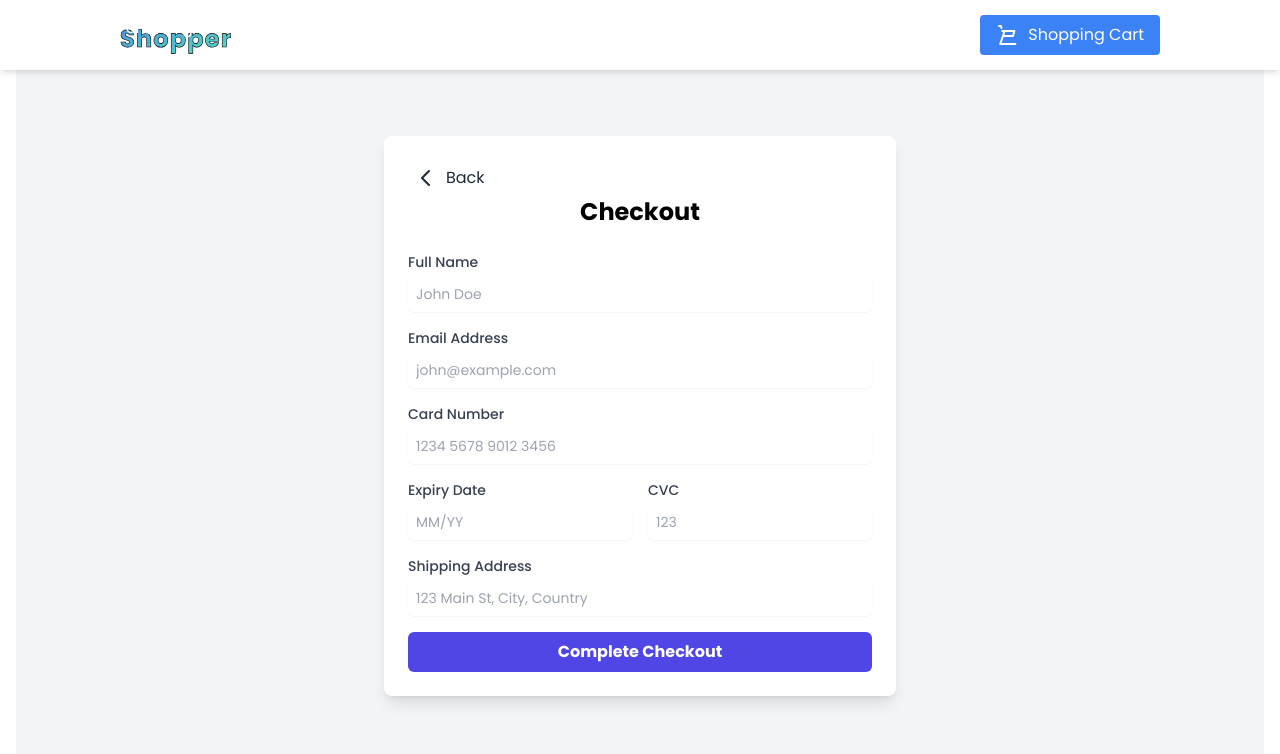
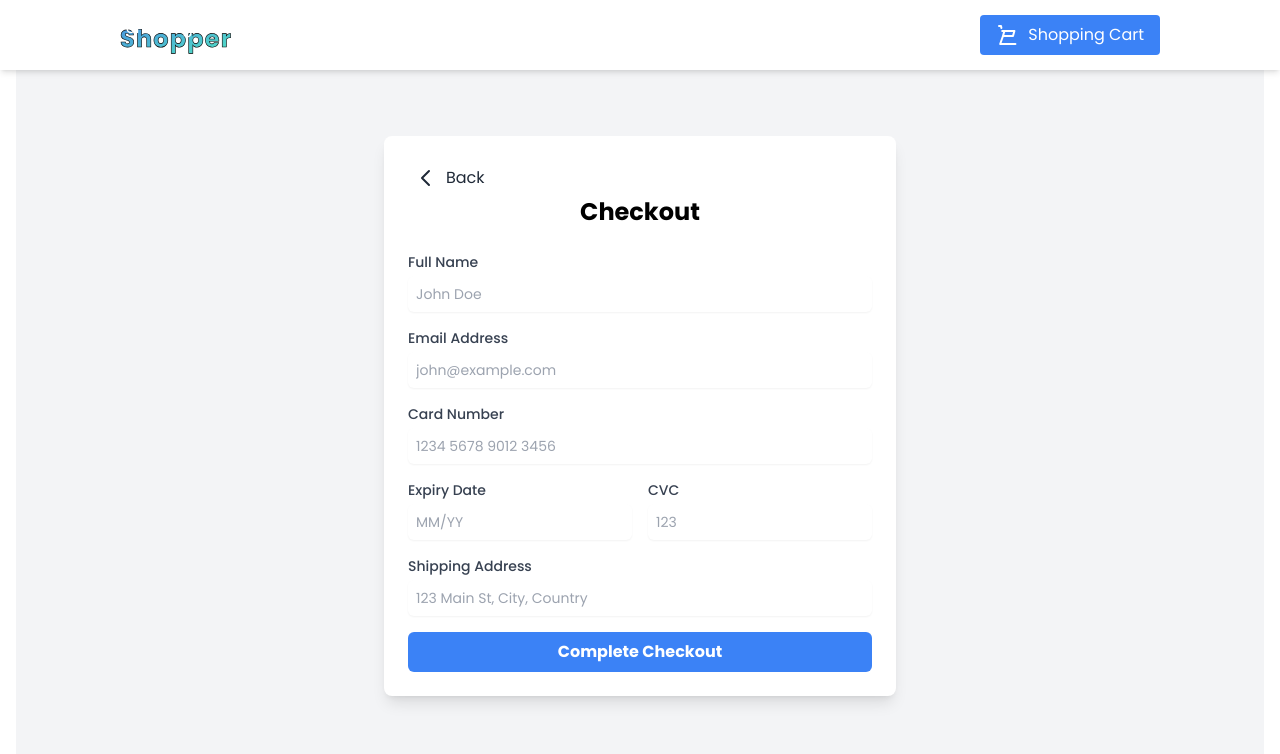
Before and after one commit to folajubril/shopper, a Next.js app in the folder my-app/: page /checkout in a window 1280 px wide. Shown: the top 754 px of the page. Built offline with nearby package versions, Linux system fonts and the light colour scheme; no server answers.

Commit message:
chore: some cleanup

```diff
--- a/my-app/src/pages/checkout/index.tsx
+++ b/my-app/src/pages/checkout/index.tsx
@@ -13,7 +13,7 @@ const CheckoutPage = () => {
           <title>Checkout / Simple - Shopper</title>
           <meta name="description" content="Ecommerce application" />
         </Head>
-        <div className="bg-gray-100 min-h-screen flex items-center justify-center p-4">
+        <div className="bg-gray-100 min-h-screen flex items-center justify-center p-6 ">
             <div className="max-w-lg w-full bg-white rounded-lg shadow-lg p-6">
             <div
         onClick={goBack}
@@ -130,7 +130,7 @@ const CheckoutPage = () => {
                     {/* Submit Button */}
                     <button
                         type="submit"
-                        className="w-full bg-indigo-600 text-white font-bold py-2 px-4 rounded-md hover:bg-indigo-700 focus:outline-none focus:ring-2 focus:ring-indigo-500 focus:ring-opacity-50"
+                        className="w-full bg-blue-500 text-white font-bold py-2 px-4 rounded-md hover:bg-blue-600 focus:outline-none focus:ring-2 focus:ring-indigo-500 focus:ring-opacity-50"
                     >
                         Complete Checkout
                     </button>
--- a/my-app/src/pages/index.tsx
+++ b/my-app/src/pages/index.tsx
@@ -7,6 +7,7 @@ import SearchInput from "@components/searchInput";
 import FilterTags from "@components/categoryTags";
 import { ProductContext, productContextValue } from "@utils/context";
 import useGetProducts from "@/hooks/queries/product/useGetProucts";
+
 export default function Home() {
   const { data, isLoading } = useGetProducts();
   const [productList, setProductList] = useState<any>(data);
```
